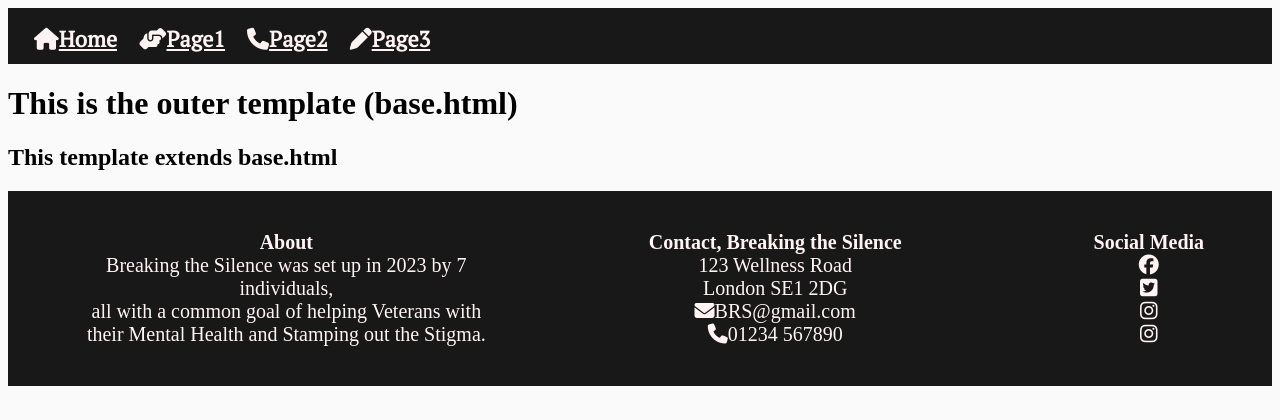
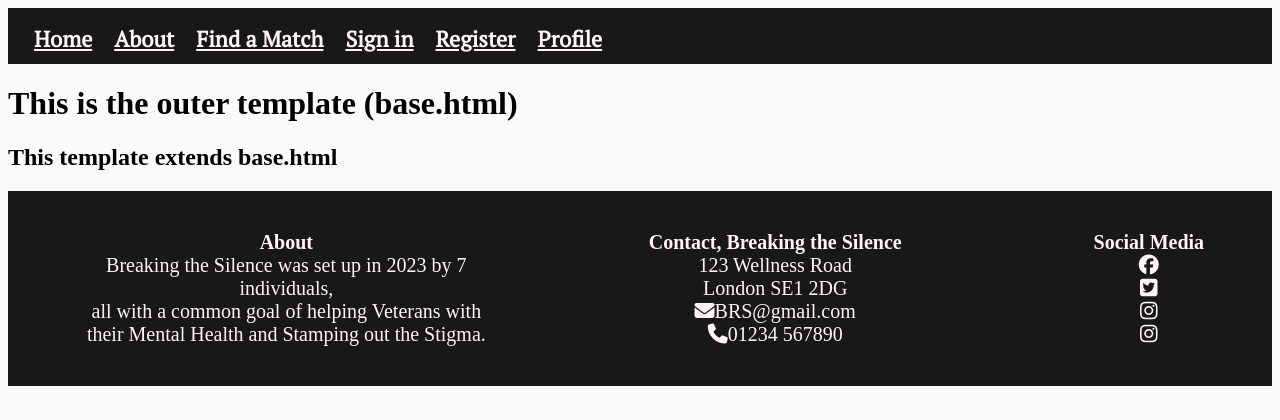
Before and after one commit to Edb83/breaking-the-silence, a Django app: page / in a window 1280 px wide. Shown: the top 420 px of the page. Run offline with Django 4.2, Linux system fonts and the light colour scheme; some libraries are stand-ins or nearby versions.

Commit message:
Added new pages to the header

```diff
--- a/templates/base.html
+++ b/templates/base.html
@@ -15,10 +15,12 @@
         <a href="{% url 'home' %}"></a>
 
         <nav class="menu">
-            <a href="{% url 'home' %}" class="active"><i class="fas fa-home"></i>Home</a>
-            <a href="" class="active"><i class="fas fa-hands-helping"></i>Page1</a>
-            <a href="" class="active"><i class="fas fa-phone"></i>Page2</a>
-            <a href="" class="active"><i class="fas fa-pen"></i>Page3</a>
+            <a href="{% url 'home' %}" class="active">Home</a>
+            <a href="" class="active">About</a>
+            <a href="" class="active">Find a Match</a>
+            <a href="" class="active">Sign in</a>
+            <a href="" class="active">Register</a>
+            <a href="" class="active">Profile</a>
         </nav>
 
     </header>
```
